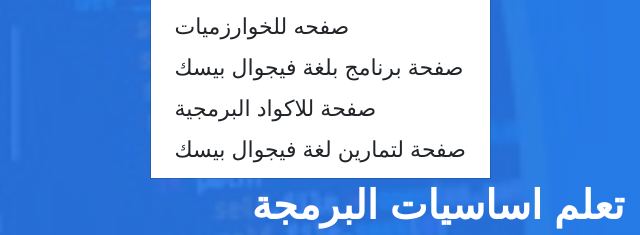
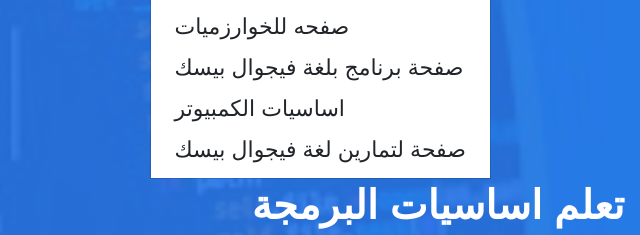
Before and after one commit to AbdoAli2002a/programming, a plain HTML site: page index.html in a window 1280 px wide. Both pictures are taken after a click on the link "صفحات". Shown: the part 139-374 px from the top of the page, 202-842 px from the left. Drawn offline with nearby package versions, Linux system fonts and the light colour scheme.

Commit message:
Update index.html

```diff
--- a/index.html
+++ b/index.html
@@ -72,7 +72,7 @@
                         <div class="dropdown-menu m-0">
                             <a href="https://abdoali2002a.github.io/d-asmaa/#contact" class="dropdown-item">صفحه للخوارزميات </a>
                             <a href="https://1drv.ms/b/s!AhZTZe-WZph-gQjWQH616i7hib5s?e=Sztzcb" class="dropdown-item"> صفحة برنامج بلغة فيجوال بيسك</a>
-                            <a href="team.html" class="dropdown-item">صفحة للاكواد البرمجية</a>
+                            <a href="https://abdoali2002a.github.io/Damaris/" class="dropdown-item">اساسيات الكمبيوتر </a>
                             <a href="testimonial.html" class="dropdown-item">صفحة لتمارين لغة فيجوال بيسك</a>
                         </div>
                     </div>
```
